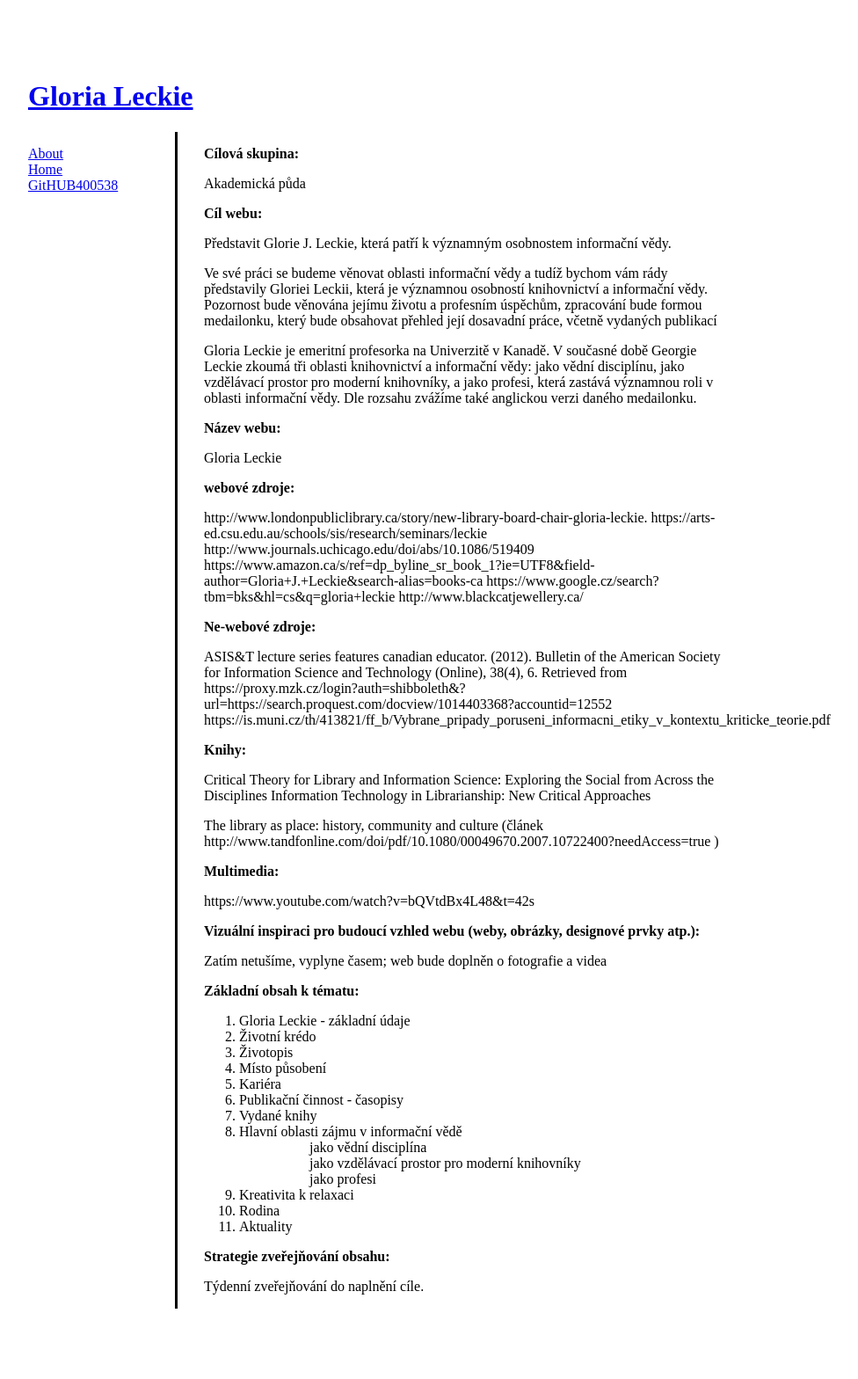
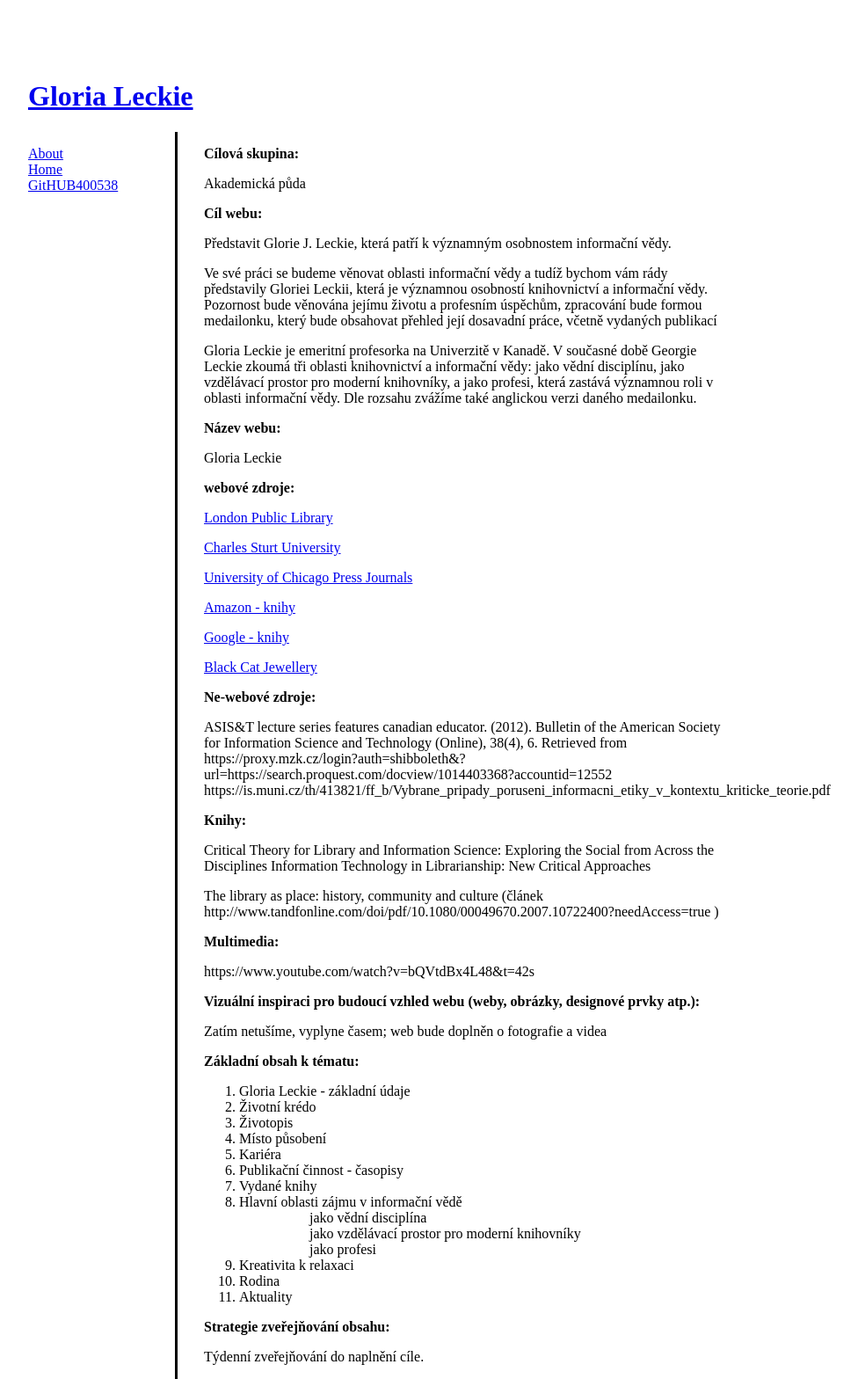
Before and after one commit to hroskovaivana/learn-jekyll-1, a Jekyll site: the page built from about.md, in a window 1280 px wide. Shown: the whole page at 88% size, without its empty margins (208-1184 px from the left). Built offline with Jekyll 4.4.1, drawn with Linux system fonts in a browser that asks for light colours; before the commit the page ends 1488 px from its top, so only the background shows below that.

Commit message:
úprava odkazů
V rámci úkolu jsem musela na vaší stránce něco opravit. Odkazy na webové
zdroje jsem udělala "klikací". Snad to nebude pro vás nějaký problém..

```diff
--- a/about.md
+++ b/about.md
@@ -23,12 +23,17 @@ Gloria Leckie
 
 <strong>webové zdroje:</strong>
 
-http://www.londonpubliclibrary.ca/story/new-library-board-chair-gloria-leckie.
-https://arts-ed.csu.edu.au/schools/sis/research/seminars/leckie
-http://www.journals.uchicago.edu/doi/abs/10.1086/519409
-https://www.amazon.ca/s/ref=dp_byline_sr_book_1?ie=UTF8&field-author=Gloria+J.+Leckie&search-alias=books-ca
-https://www.google.cz/search?tbm=bks&hl=cs&q=gloria+leckie
-http://www.blackcatjewellery.ca/
+[London Public Library](http://www.londonpubliclibrary.ca/story/new-library-board-chair-gloria-leckie)
+
+[Charles Sturt University](https://arts-ed.csu.edu.au/schools/sis/research/seminars/leckie)
+
+[University of Chicago Press Journals](http://www.journals.uchicago.edu/doi/abs/10.1086/519409)
+
+[Amazon - knihy](https://www.amazon.ca/s/ref=dp_byline_sr_book_1?ie=UTF8&field-author=Gloria+J.+Leckie&search-alias=books-ca)
+
+[Google - knihy](https://www.google.cz/search?tbm=bks&hl=cs&q=gloria+leckie)
+
+[Black Cat Jewellery](http://www.blackcatjewellery.ca/)
 
 <strong>Ne-webové zdroje:</strong>
 
```
